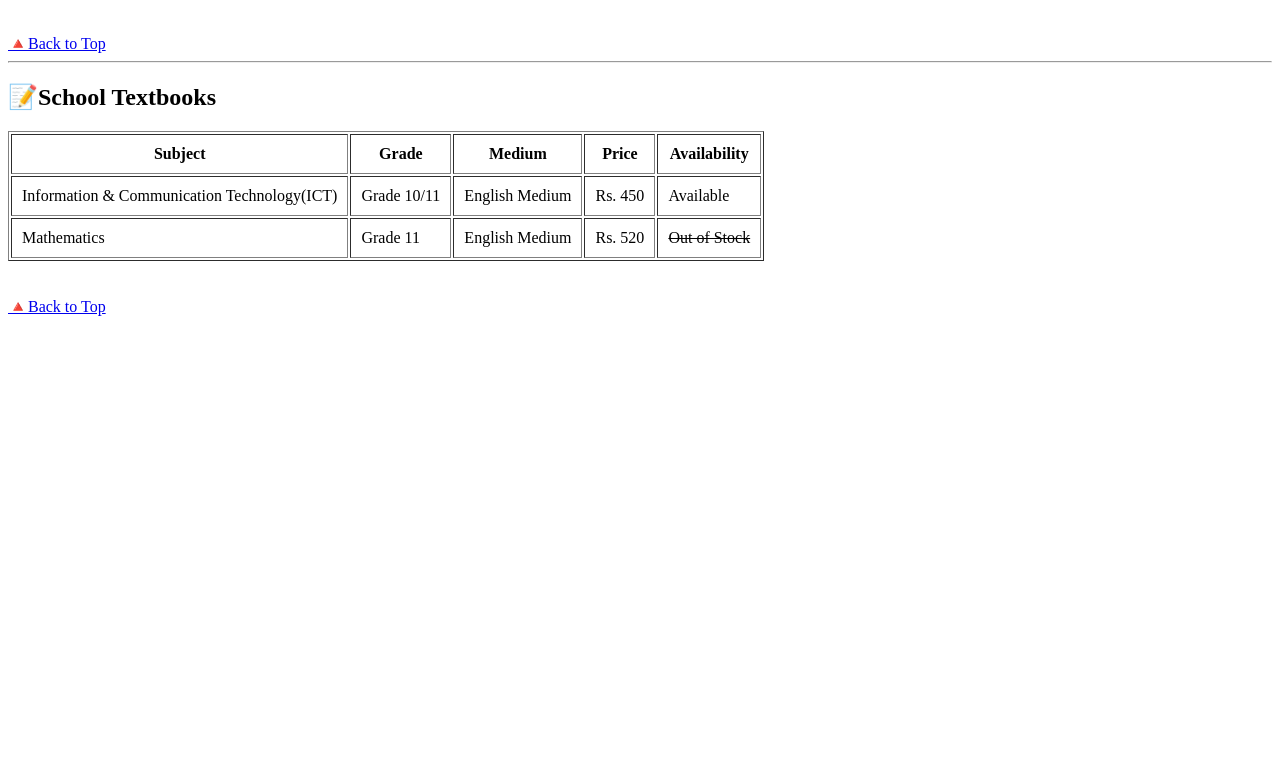
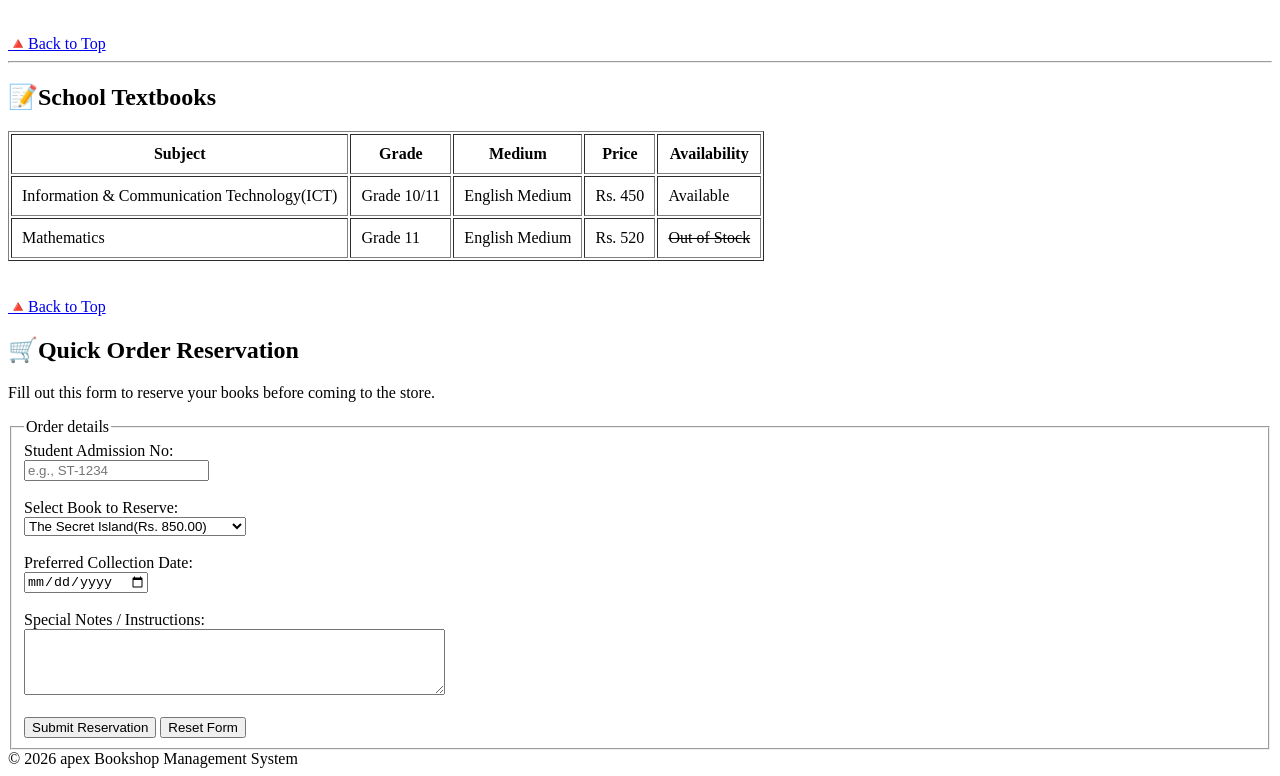
Before and after one commit to Alokachamod/project05, a plain HTML site: page index.html in a window 1280 px wide. Shown: the part 650-1426 px from the top of the page. Before the commit the page ends 974 px from the top, so only its background shows below. Drawn offline with Linux system fonts and the light colour scheme.

Commit message:
finalize project

```diff
--- a/index.html
+++ b/index.html
@@ -1,18 +1,20 @@
 <!DOCTYPE html>
 <html lang="en">
+
 <head>
     <meta charset="UTF-8">
     <meta name="viewport" content="width=device-width, initial-scale=1.0">
     <title>Online Bookshop Catalog</title>
 </head>
+
 <body>
     <h1>📚Apex Bookshop & Stationers</h1>
     <p>welcome to our school bookshop. Use the quick links below to jump straight to your section:</p>
     <nav>
         <ul>
             <li><a href="#story-books">Story Books Section</a></li>
-            <li><a href="#">Textbooks Section</a></li>
-            <li><a href="#">Place an Order</a></li>
+            <li><a href="#textbooks">Textbooks Section</a></li>
+            <li><a href="#order">Place an Order</a></li>
         </ul>
     </nav>
 
@@ -29,7 +31,7 @@
 
             </tr>
             <tr>
-                <td >
+                <td>
                     <img src="/assets/imgs/the secret island.jpg" alt="The Secret Island" width="100">
                 </td>
                 <td>
@@ -47,7 +49,8 @@
                 <td>
                     <strong>Madol Duwa</strong><br>
                     <small>Author: Martin Wickramasinghe</small>
-                    <p>A classic sinhalese novel translated into English, showcasing the lives of teenage boys on an isolated island.</p>
+                    <p>A classic sinhalese novel translated into English, showcasing the lives of teenage boys on an
+                        isolated island.</p>
                 </td>
                 <td>Rs. 600.00</td>
                 <td><mark>In Stock</mark></td>
@@ -55,10 +58,10 @@
         </table>
         <br>
         <br>
-        <a href="#home">🔺Back to Top</a>
+        <a href="#">🔺Back to Top</a>
     </section>
     <hr>
-    <section>
+    <section id="textbooks">
         <h2>📝School Textbooks</h2>
         <table border="1" cellpadding="10">
             <tr>
@@ -84,9 +87,42 @@
             </tr>
         </table>
         <br><br>
-        <a href="#home">🔺Back to Top</a>
+        <a href="#">🔺Back to Top</a>
     </section>
+    <section id="order">
+        <h2>🛒Quick Order Reservation</h2>
+        <p>Fill out this form to reserve your books before coming to the store.</p>
+        <fieldset>
+            <legend>Order details</legend>
+            <form>
+                <label for="admission">Student Admission No:</label><br>
+                <input type="text" name="admission" placeholder="e.g., ST-1234"><br><br>
+
+                <label for="book">Select Book to Reserve:</label><br>
+                <select name="book">
+                    <option>The Secret Island(Rs. 850.00)</option>
+                    <option>Madol Duwa(Rs. 600.00)</option>
+                    <option>ICT Textbook (Grade 10/11)</option>
+                    <option>Mathematics Textbook (Grade 11)</option>
+                </select>
+                <br><br>
+                <label for="date">Preferred Collection Date:</label><br>
+                <input type="date" name="date"><br><br>
+
+                <label for="notes">Special Notes / Instructions:</label><br>
+                <textarea name="notes" rows="4" cols="50"></textarea><br><br>
+
+
+                <button type="submit">Submit Reservation</button> <button type="reset">Reset Form</button>
+
+            </form>
+        </fieldset>
+    </section>
+    <footer>
+        &copy; 2026 apex Bookshop Management System
+    </footer>
 
 
 </body>
+
 </html>
```
